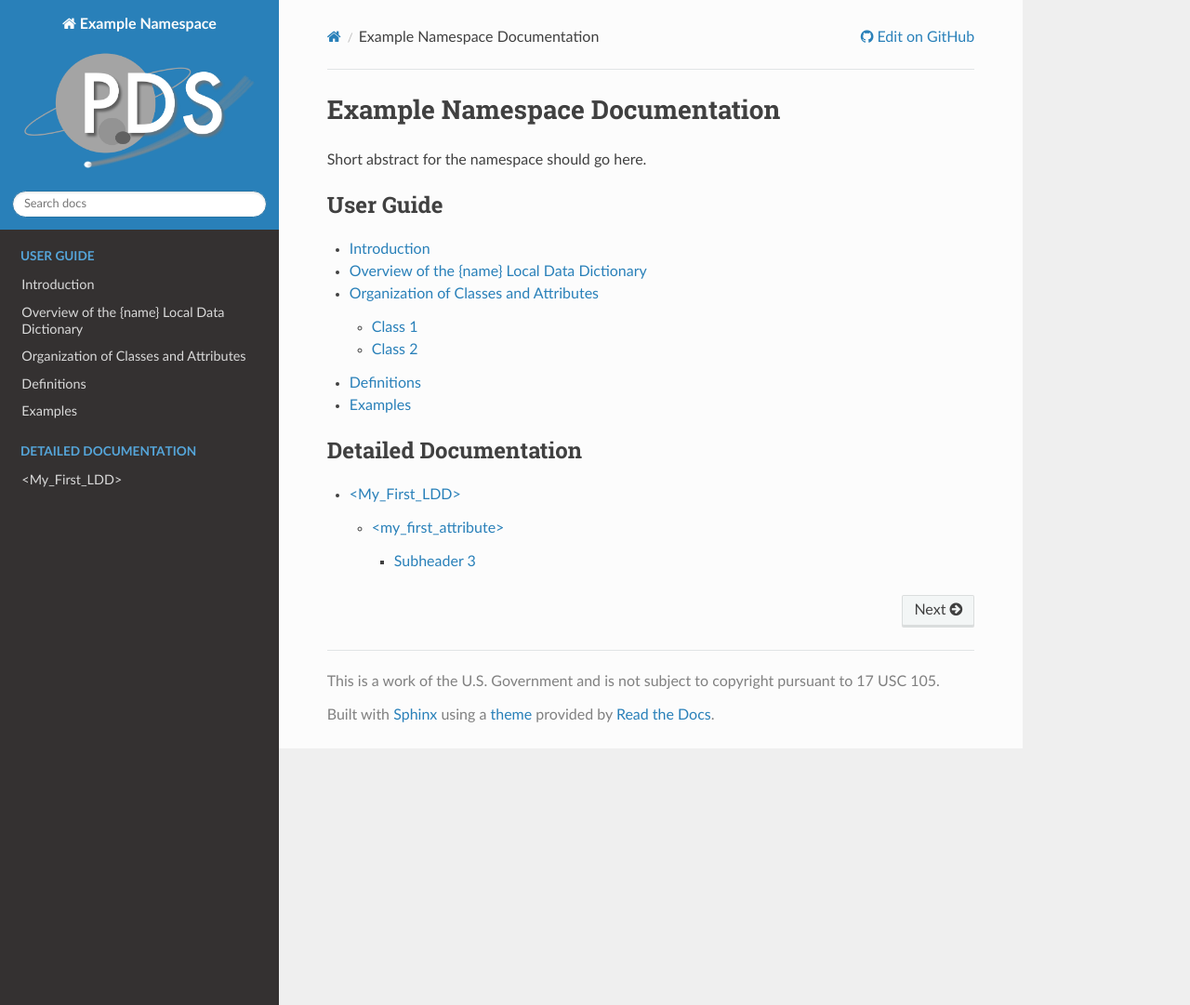
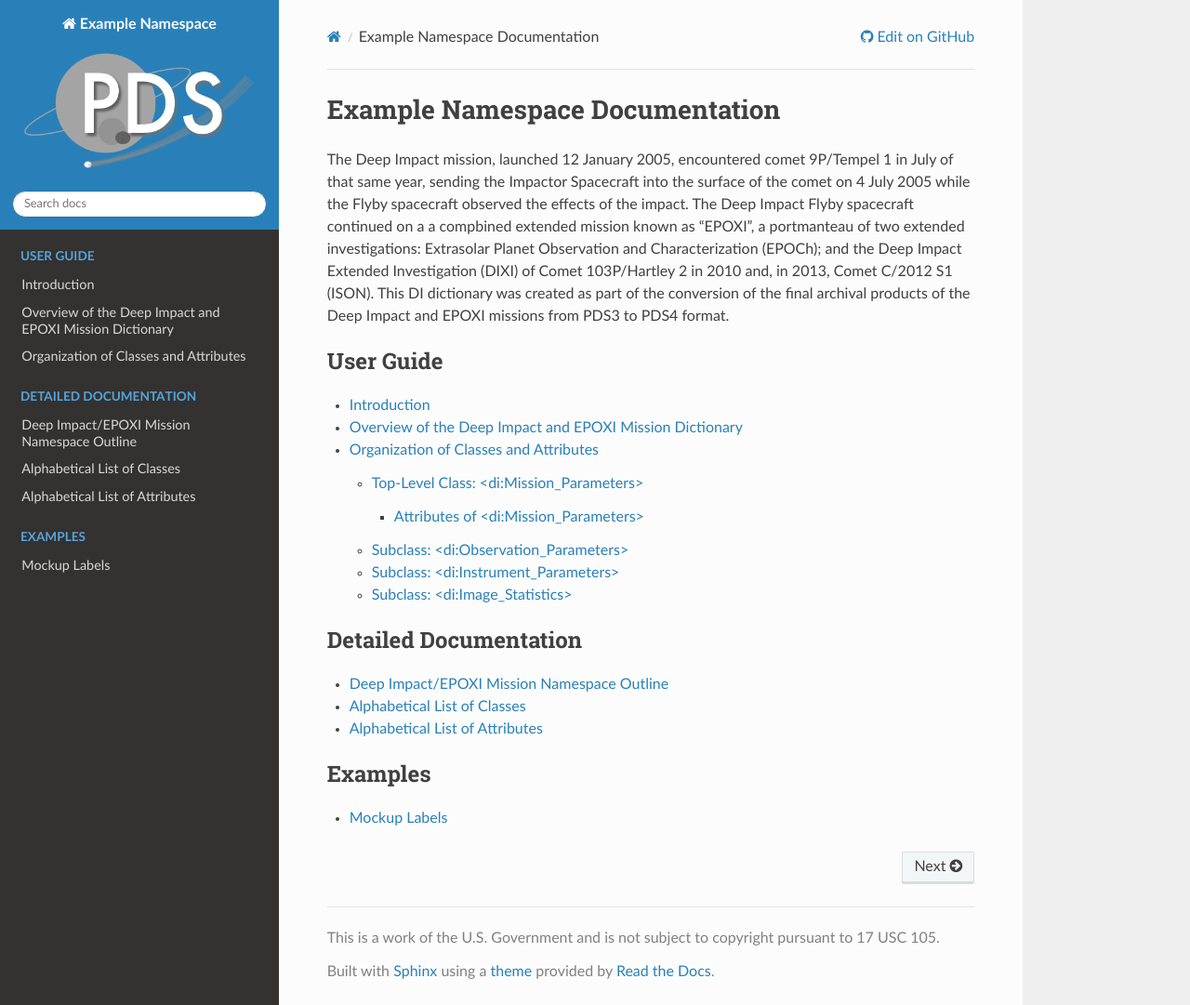
Before and after one commit to pds-data-dictionaries/ldd-di, a Sphinx documentation site: the page built from docs/source/index.rst, in a window 1280 px wide and 1081 px high. Shown: the whole window at 93% size. Built offline with Sphinx 7.4.7 and the Read the Docs theme 3.1.0, drawn with Linux system fonts in a browser that asks for light colours.

Commit message:
First Draft
First draft of DI dictionary and documentation.

```diff
--- /dev/null
+++ b/docs/source/detailed/attributeList.rst
@@ -0,0 +1,30 @@
+Alphabetical List of Attributes
+**************************************************
+
+A complete list of all attributes in the Deep Impact/EPOXI Mission Dictionary, in alphabetical
+order, is available through the
+`PDS4 Data Dictionary <https://pds.nasa.gov/datastandards/documents/dd/current/PDS4_PDS_DD_1Q00/webhelp/all/>`_
+page, which is regenerated automatically with each release of the PDS4 Information Model.
+
+To find the Deep Impact/EPOXI Mission attribute list, look down the list of (alphabetically sorted)
+dictionary prefixes in the left menu for "Attributes in the di namespace".
+Select that item and the list of attributes will be presented on both the left and the
+right as clickable links.
+
+Clicking on the specific attribute name will produce a grid with the full, formal
+definition of the attribute, including data type, restrictions on values, and the
+list of defined permissible values (if any) and their definitions.
+
+**Note** that attributes might appear as members of different classes, and that their
+definitions, or more likely their permissible values, might be context-dependent.
+
+Clicking on the class name in the title bar of the attribute grid will take you to
+the definition of the class containing that attribute.
+
+If the attribute has an associated unit of measure type, that attribute *must* have
+an XML attribute called "unit" in its tag when it is used. For example::
+
+    <di:temperature unit="K">40.4694</di:temperature>
+
+You can see valid values to use for the "unit=" XML attribute by clicking on the
+value of "Unit of Measure Type" in the grid.
--- /dev/null
+++ b/docs/source/detailed/classList.rst
@@ -0,0 +1,23 @@
+Alphabetical List of Classes
+**************************************************
+
+A complete list of all classes in the Deep Impact/EPOXI Mission Dictionary, in alphabetical
+order, is available through the
+`PDS4 Data Dictionary <https://pds.nasa.gov/datastandards/documents/dd/current/PDS4_PDS_DD_1Q00/webhelp/all/>`_
+page, which is regenerated automatically with each release of the PDS4 Information Model.
+
+To find the Deep Impact/EPOXI Mission class list, look down the list of (alphabetically sorted)
+dictionary prefixes in the left menu for "Classes in the di namespace".
+Select that item and the list of classes will be presented on both the left and
+the right as clickable links.
+
+Clicking on the specific class name will produce a grid with the full, formal
+definition of the class.
+
+Clicking on the class name in the "Referenced from:" line at the bottom of the
+grid will take you to the containing class, where you can see the cardinality
+of the class (i.e., whether it is required, optional, or repeatable) in the
+containing class.
+
+You can also click on the attribute names listed to see details of the
+attribute definitions.
--- a/docs/source/detailed/example.md
+++ /dev/null
@@ -1,21 +0,0 @@
-# &lt;My_First_LDD&gt;
-**REQUIRED**
-
-Submitter: Jane Doe
-
-My first class
-
-## &lt;my_first_attribute&gt;
-**REQUIRED**
-
-Submitter: Jane Doe
-
-My first attribute
-
-### Subheader 3
-
-More details
-
-#### Subheader 4
-
-More Details
--- /dev/null
+++ b/docs/source/detailed/outline.rst
@@ -0,0 +1,86 @@
+Deep Impact/EPOXI Mission Namespace Outline
+##################################################
+
+*<di:Mission_Parameters>* is the public entry point to the Deep Impact/EPOXI Mission
+namespace. This class contains all other DI/EPOXI classes and must be included to gain
+access to them. Below is a summary outline of all classes and attributes
+currently available in the DI mission dictionary, in the order in which they
+would appear in a label if every single one was used.
+
+Note that in real labels it is possible that not every single mission class and
+attribute will be found. Some attributes were not used in the primary mission,
+some are only applicable to exoplanet observations, etc. The point of this outline
+is primarily to catalog what is present and show the required ordering within classes
+when they are included in a label.
+
+::
+
+  <di:Mission_Parameters>
+      <di:mission_phase_name>9P Encounter</di:mission_phase_name>   <!-- msn:mission_phase_name -->
+      <di:spacecraft_clock_start>1/0168249634.240</di:spacecraft_clock_start>
+      <di:spacecraft_clock_mid>1/0168249644.240</di:spacecraft_clock_mid>
+      <di:spacecraft_clock_stop>1/0168249654.240</di:spacecraft_clock_stop>
+
+      <di:Observation_Parameters>
+          <di:observation_id/>
+          <di:observation_description/>
+          <di:mission_activity/>
+          <di:product_type/>
+          <di:spacecraft_processor_id/>
+          <di:sdc_pipeline_file_name/>
+
+          <di:Imaging>
+              <di:image_number/>
+              <di:commanded_image_count/>
+              <di:image_compression_history/>
+
+          <di:Geometry>
+              <di:geometry_quality/>
+              <di:Spacecraft_Rotation_Velocity_Vector>
+                  <di:x_axis_rotation unit="rad/s"/>
+                  <di:y_axis_rotation unit="rad/s"/>
+                  <di:z_axis_rotation unit="rad/s"/>
+
+      <di:Instrument_Parameters>
+          <di:instrument_mode/>
+          <di:instrument_mode_mnemonic/>
+          <di:instrument_mode_id/>
+
+          <di:Instrument_Temperatures>
+              <di:Temperature_Measurement>
+                  <di:sensor_location/>
+                  <di:temperature unit="K"/>
+              <di:Temperature_Measurement>
+              ...
+
+          <di:Instrument_Voltages>
+              <di:Voltage_Measurement>
+                  <di:sensor_location/>
+                  <di:voltage unit="V"/>
+              <di:Voltage_Measurement>
+              ...
+
+      <di:Image_Statistics>
+          <di:bad_pixel_count/>
+          <di:missing_pixel_count/>
+          <di:despiked_pixel_count/>
+          <di:interpolated_pixel_count/>
+          <di:partial_saturated_pixel_count/>
+          <di:saturated_pixel_count/>
+          <di:adc_saturated_pixel_count/>
+          <di:ultracompressed_pixel_count/>
+
+          <di:scaled_maximum/>
+          <di:scaled_minimum/>
+          <di:scaled_median/>
+          <di:scaled_standard_deviation/>
+
+          <di:stored_maximum/>
+          <di:stored_minimum/>
+          <di:stored_median/>
+          <di:stored_standard_deviation/>
+
+          <di:Conversion_Constants>
+              <di:data_to_calibrated_dn_multiplier/>
+              <di:data_to_ioverf_multiplier/>
+              <di:data_to_radiance_multiplier/>
--- /dev/null
+++ b/docs/source/examples/examples.rst
@@ -0,0 +1,21 @@
+###################################################################
+Mockup Labels
+###################################################################
+
+.. GitHub file targets (for readability):
+.. _GitHub repo: https://github.com/pds-data-dictionaries/ldd-di
+.. _Design1: https://github.com/pds-data-dictionaries/ldd-di/tree/main/test/examples/Design1_VALID.xml
+
+
+Mockup labels are created during the initial design and test phase for the
+conversion from PDS3 to PDS4. They are not particularly good templates for designing
+a *real* label, in that they usually omit the half dozen or so discipline
+dictionaries needed to provide complete metadata for an actual observational
+product. But they do contain plausible values for the specific classes illustrated,
+as found in a sample product from the mission.
+
+Mockup labels can be found in the Deep Impact/EPOXI Mission Dictionary
+GitHub repo: https://github.com/pds-data-dictionaries/ldd-di. They are in the
+*test/examples/* directory. Available mockups are:
+
+* First draft label for general design (Design1_)
--- a/docs/source/index.rst
+++ b/docs/source/index.rst
@@ -15,9 +15,16 @@ Example Namespace Documentation
 
     user/user-guide
 
-
 .. toctree::
     :maxdepth: 3
     :caption: Detailed Documentation
 
-    detailed/example
+    detailed/outline
+    detailed/classList
+    detailed/attributeList
+
+.. toctree::
+    :maxdepth: 3
+    :caption: Examples
+
+    examples/examples.rst
--- a/docs/source/intro.md
+++ b/docs/source/intro.md
@@ -1 +1,9 @@
-Short abstract for the namespace should go here.
+The Deep Impact mission, launched 12 January 2005, encountered comet 9P/Tempel 1
+in July of that same year, sending the Impactor Spacecraft into the surface of
+the comet on 4 July 2005 while the Flyby spacecraft observed the effects of the
+impact. The Deep Impact Flyby spacecraft continued on a a compbined extended mission
+known as "EPOXI", a portmanteau of two extended investigations: Extrasolar Planet
+Observation and Characterization (EPOCh); and the Deep Impact Extended Investigation
+(DIXI) of Comet 103P/Hartley 2 in 2010 and, in 2013, Comet C/2012 S1 (ISON). This
+DI dictionary was created as part of the conversion of the final archival products
+of the Deep Impact and EPOXI missions from PDS3 to PDS4 format.
--- a/docs/source/user/user-guide.md
+++ /dev/null
@@ -1,75 +0,0 @@
-{date}
-{author}
-
-> Note to authors who use this outline: The outline is a
-> suggestion only. It includes the minimum of content needed to inform the
-> dictionary user. Authors are expected to tailor the outline to their particular
-> purposes, elaborating and providing context as needed.
-
-# Introduction
-   1. Purpose of this User’s Guide
-   1. Audience
-   1. Applicable Documents
-
-# Overview of the {name} Local Data Dictionary
-
-*What is this dictionary for? What kinds of products might
-use this dictionary? Who is the steward of this dictionary (person and node
-name)? How often is it updated? To whom should questions about it be directed?
-(Give an email address or link to a page with contact information.)*
-
-# Organization of Classes and Attributes
-
-*Give a schematic diagram or a list showing the hierarchy of
-classes in order of appearance in label. Refer the reader to the Definitions
-section for complete definitions. An example of such a list is given on the
-page [Filling Out The Spectral Dictionary Classes](http://sbndev.astro.umd.edu/wiki/Filling_Out_the_Spectral_Dictionary_Classes#.3CCircular_FOV.3E)
-on the PDS Small Bodies Node wiki. In this example the names of classes and attributes have hyperlinks to
-their definitions further down the page, a useful lookup tool.*
-
-*The author should take into consideration the complexity
-of the dictionary when organizing this section.  If the hierarchy is large or
-complicated, it may be helpful to break it down by class as shown in the
-following subsections, but don’t forget to provide a high-level view of how the
-classes relate to one another.*
-
-## Class 1
-
-*What is this class for?*
-
-*Give a schematic diagram or a list of the attributes in this class in order of
-appearance in label. Refer reader to Definitions section for complete definitions.*
-
-*Give label snippets showing use of the class and attributes, with annotations
-as appropriate. Refer reader to Examples section for complete examples.*
-
-*Explain why some things are required and others are optional.*
-
-*List and explain any rules that apply to this class (e.g. from Schematron).*
-
-## Class 2
-
-[repeat this subsection for each class]
-
-# Definitions
-
-*Give an alphabetical list of all classes and attributes
-with complete definitions. (Useful ones, not silly ones like "The
-map_projection_name attribute provides the name of the map projection.")*
-
-*Include:*
-
-- *Class or attribute name (indicate which it is; capitalize class names according to PDS4 standard)*
-- *PDS4 data type (ASCII_Short_String_Collapsed, ASCII_Real, ASCII_Date, etc.)*
-- *Definition in complete sentences*
-- *Cardinality (minimum and maximum number of values permitted)*
-- *Nillable, yes or no? Explain when it is appropriate to use a nil value*
-- *Minimum and maximum numeric values, if applicable*
-- *Minimum and maximum number of characters, if applicable*
-- *List of valid values, if applicable.*
-
-# Examples
-
-*Give one or more examples of label snippets for real products, annotated as appropriate.
-Make sure the examples can be successfully validated using the latest version of the PDS4
-core dictionary and, of course, the dictionary described in this document.*
--- /dev/null
+++ b/docs/source/user/user-guide.rst
@@ -0,0 +1,227 @@
+.. 2026-10-12, by Anne Raugh
+
+##################################################
+Introduction
+##################################################
+
+This *User;s Guide* provides a brief overview of the Deep Impact and EPOXI mission
+namespace, identified by "DI" or "di:", for those working with data from either
+the Deep Impact (DI) primary or EPOXI extended missions.
+
+----
+
+   **Note** *that the Deep Impact/EPOXI legacy data migration is ongoing, with*
+   *labels being designed for each instrument in turn. This namespace is in active*
+   *development and will continue to be so for the forseeable future.*
+
+----
+
+Data from the primary and extended missions were all produced by the same pipeline
+in PDS3 format. They were converted to PDS4 format more than 10 years after the last
+PDS3 data products were archived, with some assistance from scientists who worked
+on the original Deep Impact and DI Extended missions.
+
+This guide presents the major features of the namespace.
+
+################################################################
+Overview of the Deep Impact and EPOXI Mission Dictionary
+################################################################
+
+.. include:: ../intro.md
+
+- **Primary Steward:** Anne Raugh, Small Bodies Node, University of Maryland (@acraugh on Github)
+- **Dictionary Repo:** https://github.com/pds-data-dictionaries/ldd-di
+- **Namespace Prefix:** di:
+
+Corrections, changes, and additions should be submitted through
+the `PDS LDD Issue Repo <https://github.com/pds-data-dictionaries/PDS4-LDD-Issue-Repo>`_.
+
+##################################################
+Organization of Classes and Attributes
+##################################################
+
+The Deep Impact/EPOXI dictionary has a single top-level class that must be used to access
+any of the DI metadata classes. Below that, there are major subclasses for metadata of
+related to various common aspects of the observations (for example, observing geometry,
+spacecraft environment, or observation planning). Calibrated data and data from the
+exoplanet observations have additional classes to provide specific details for those
+products.
+
+The following sections describe the major divisions of the Deep Impact/EPOXI
+mission namespace, in the order in which they occur in the schema (and thus, labels).
+
+**************************************************
+Top-Level Class: <di:Mission_Parameters>
+**************************************************
+
+The *<di:Mission_Parameters>* class acts as a wrapper for all other DI classes.
+It contains four attributes and three subclasses.
+
+The sequence of elements within the *<di:Mission_Parameters>* class is:
+
+- :ref:`<di:mission_phase_name><mission-phase-name>`
+- :ref:`<di:spacecraft_clock_start><spacecraft-clock-start>`
+- :ref:`<di:spacecraft_clock_mid><spacecraft-clock-mid>`
+- :ref:`<di:spacecraft_clock_stop><spacecraft-clock-stop>`
+
+The major subclasses of the *<di:DeepImpact_Expoxi_Metadata>* class are:
+
+- :ref:`<di:Observation_Parameters><observation-parameters>`
+- :ref:`<di:Instrument_Parameters><instrument-parameters>`
+- :ref:`<di:Image_Statistics><image-statistics>`
+
+You can see a complete outline of the namespace under the
+:doc:`../detailed/outline` topic.
+
+++++++++++++++++++++++++++++++++++++++++++++++++++
+Attributes of <di:Mission_Parameters>
+++++++++++++++++++++++++++++++++++++++++++++++++++
+
+.. _mission-phase-name:
+
+<di:mission_phase_name>
+  This attribute contains the name of the mission phase as reported by the
+  pipeline. This is human-readable.
+
+.. _spacecraft-clock-start:
+
+<di:spacecraft_clock_start>
+  A string representing the onboard clock string at the start of the
+  observations.
+
+.. _spacecraft-clock-mid:
+
+<di:spacecraft_clock_mid>
+  A string representing the onboard clock string at the midpoint of the
+  observations.
+
+.. _spacecraft_clock_stop:
+
+<di:spacecraft_clock_stop>
+  A string representing the onboard clock string at the end of the
+  observations.
+
+.. _observation-parameters
+
+**************************************************
+Subclass: <di:Observation_Parameters>
+**************************************************
+
+The *<di:Observation_Parameters>* class provides attributes describing
+the intent and circumstances of the observation that produced the data in the
+product. As in the PDS common namespace, in the DI dictionary attribute names
+are all lowercase; class names are in title case.
+
+This class contains:
+
+- <di:observation_id>
+- <di:observation_description>
+- <di:mission_activity>
+- <di:product_type>
+- <di:spacecraft_processor_id>
+- <di:sdc_pipeline_file_name>
+- <di:Imaging>
+- <di:Geometry>
+
+<di:observation_id>, <di:observation_description>, and <di:mission_activity>
+  These attributes identify the purpose of the observation and link it to
+  mission logs.
+
+<di:product_type>
+  This attribute is used to indicate the specific processing level of the associated
+  data product. In particular, it identifies reversibly calibrated data as distinct
+  from cleaned data for which the processing is not reversible.
+
+<di:spacecraft_processor_id>
+  This attributes which of two onboard processors obtained the data.
+
+<di:sdc_pipeline_file_name>
+  This attribute is provided to help document the provenance of the data as it
+  passed through the Science Data Center.
+
+<di:Imaging>
+  This subclass contains attributes related to onboard image acquisition.
+
+<di:Geometry>
+  This subclass contain attributes related to observational geometry that are
+  not included in the Geometry discipline namespace. In particular, it includes
+  a vector defining the rotation rate of the spacecraft.
+
+**************************************************
+Subclass: <di:Instrument_Parameters>
+**************************************************
+
+The *<di:Instrument_Parameters>* subclass provides attributes specific to the
+instrument commanding and environment during the observation.
+
+This class contains:
+
+- <di:instrument_mode>
+- <di:instrument_mode_mnemonic>
+- <di:instrument_mode_id>
+- <di:Instrument_Temperatures>
+- <di:Instrument_Voltages>
+
+<di:instrument_mode>, <di:instrument_mode_mnemonic>, <di:instrument_mode_id>
+  These attributes provide the same instrument mode setting information in
+  three different forms. *<di:instrument_mode>* is the mode human-readable
+  form.
+
+<di:Instrument_Temperatures>
+  This class presents a series of temperature readings from sensors in specified
+  locations on the spacecraft.
+
+<di:Instrument_Voltages>
+  This class presents a series of voltage readings from sensors in specified
+  locations on the spacecraft.
+
+**************************************************
+Subclass: <di:Image_Statistics>
+**************************************************
+
+This class provides various counts, metrics and conversion constants for the
+image contained within the primary data object.
+
+This class contains:
+
+- <di:bad_pixel_count>
+- <di:missing_pixel_count>
+- <di:despiked_pixel_count>
+- <di:interpolated_pixel_count>
+- <di:partial_saturated_pixel_count>
+- <di:saturated_pixel_count>
+- <di:adc_saturated_pixel_count>
+- <di:ultracompressed_pixel_count>
+- <di:scaled_maximum>
+- <di:scaled_minimum>
+- <di:scaled_median>
+- <di:scaled_standard_deviation>
+- <di:stored_maximum>
+- <di:stored_minimum>
+- <di:stored_median>
+- <di:stored_standard_deviation>
+- <di:Conversion_Constants>
+
+<di:\*_pixel_count>
+  The *pixel_count* attributes provide literal counts of various types of
+  problematic pixels.
+
+<di:scaled_\*>
+  The *scaled* statistics are calculated by first applying scaling factors and
+  offsets in the data to the pixel values. These differ from the PDS4 attributes
+  found in the *<pds:Object_Statistics>* class in that overclock or reference
+  areas that are reported as part of the data array, but are not considered part
+  of the image itself, are excluded from the calculation of these statistics.
+
+<di:stored_\*>
+  The *stored* statistics are calculated from the pixel values as they are stored
+  in the image array, *before* any scaling factor or offset is applied. These
+  differ from the PDS4 attributes found in the *<pds:Object_Statistics>* class in
+  that overclock or reference areas that are reported as part of the data array,
+  but are not considered part of the image itself, are excluded from the
+  calculation of these statistics.
+
+<di:Conversion_Constants>
+  This subclass only appears in exoplanet observations from the EPOXI mission.
+  It provides constants to be used to convert the pixel values from their stored
+  units to other units of measure.
--- a/pds4_versions.txt
+++ b/pds4_versions.txt
@@ -1 +1 @@
-1.21.0.0
+1.26.0.0
```
Also changed, not shown: 6 other files.
